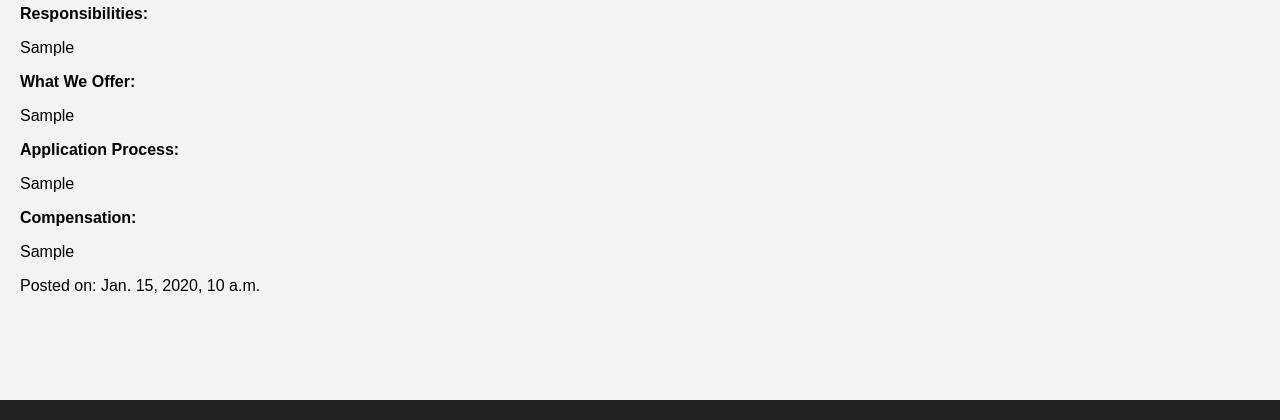
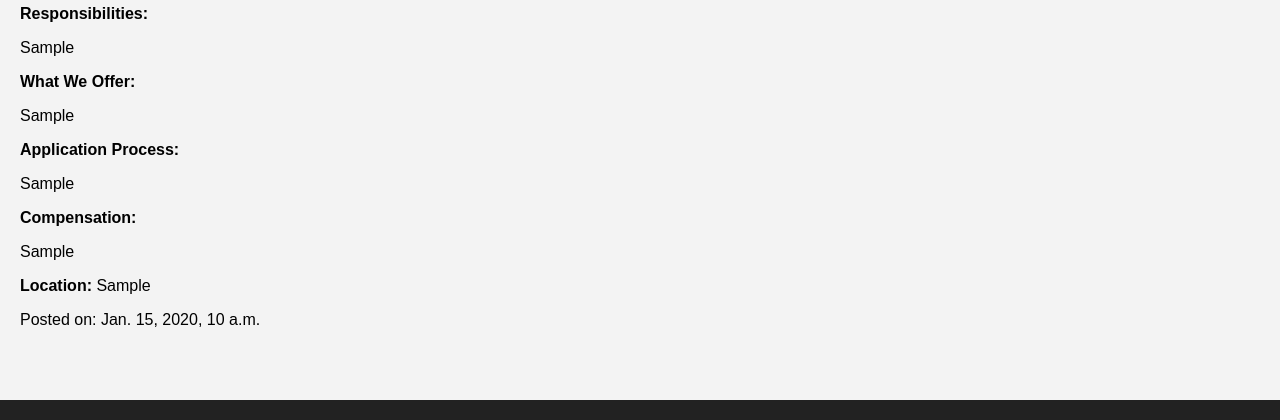
Before and after one commit to ramkumar-as/news2in1, a Django app: a page that uses news/templates/news/job_detail.html in a window 1280 px wide. Shown: the part 380-800 px from the top of the page. Run offline with Django 5.2, Linux system fonts and the light colour scheme; tables that the repository leaves empty hold one stand-in row (values such as "Sample post").

Commit message:
Add location information to job detail page

```diff
--- a/news/templates/news/job_detail.html
+++ b/news/templates/news/job_detail.html
@@ -17,7 +17,7 @@
         <p>{{ job.application_process | linebreaksbr }}</p>
         <p><strong>Compensation:</strong> </p>
         <p>{{ job.compensation }}</p>
-
+        <p><strong>Location:</strong> {{ job.location }}</p>
         <p>Posted on: {{ job.posted_date }}</p>
 
 
```
